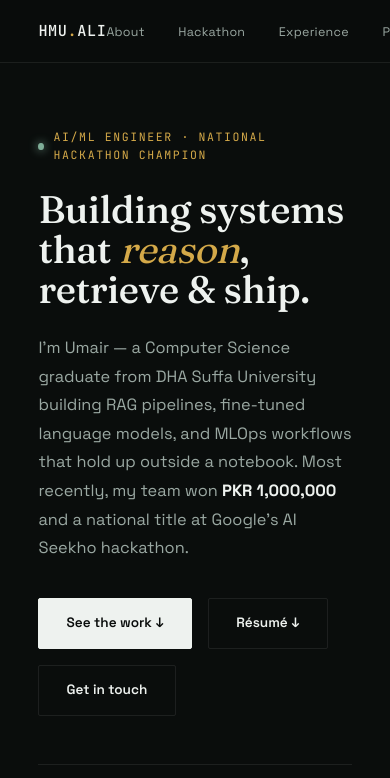
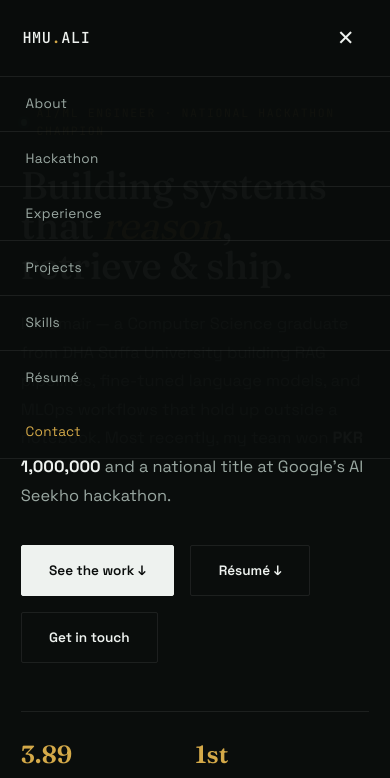
Before and after one commit to UH-ALI/portfolio-site, a plain HTML site: page index.html in a window 390 px wide. Both pictures are taken after a click on the button "Toggle menu". Shown: the top 778 px of the page. Drawn offline with Linux system fonts and the light colour scheme.

Commit message:
optimized for mobile phones

```diff
--- a/index.html
+++ b/index.html
@@ -46,11 +46,20 @@ nav{position:fixed;top:0;left:0;right:0;z-index:300;display:flex;align-items:cen
 .nav-links a:hover{color:var(--ink)}
 .nav-cta{border:1px solid var(--border);padding:.45rem 1.1rem;border-radius:2px;font-size:.75rem;transition:all .25s}
 .nav-cta:hover{border-color:var(--accent);color:var(--accent)}
-.burger{display:none;background:none;border:none;color:var(--ink);font-size:1.4rem;cursor:pointer}
-@media(max-width:840px){.nav-links{display:none}.burger{display:block}}
+.burger{display:none;background:none;border:none;color:var(--ink);font-size:1.3rem;cursor:pointer;width:44px;height:44px;align-items:center;justify-content:center}
+@media(max-width:840px){
+  nav{padding:1rem 1.4rem}
+  .nav-links{display:none;position:absolute;top:100%;left:0;right:0;flex-direction:column;gap:0;background:rgba(10,13,12,.97);backdrop-filter:blur(16px);border-bottom:1px solid var(--border);max-height:calc(100vh - 60px);overflow-y:auto}
+  .nav-links.open{display:flex}
+  .nav-links li{width:100%}
+  .nav-links a{display:block;padding:1rem 1.6rem;font-size:.85rem;border-top:1px solid var(--border)}
+  .nav-links .nav-cta{border:none;color:var(--accent)}
+  .burger{display:flex}
+}
 
 /* ---------- HERO ---------- */
 #hero{min-height:100vh;display:flex;align-items:center;padding:8rem 2.4rem 4rem;position:relative}
+@media(max-width:480px){#hero{padding:6.5rem 1.3rem 3rem}.hero-wrap{gap:2.2rem}}
 .hero-wrap{max-width:1180px;margin:0 auto;width:100%;display:grid;grid-template-columns:1.35fr .9fr;gap:4rem;align-items:center}
 .eyebrow{font-family:var(--mono);font-size:.72rem;letter-spacing:.14em;text-transform:uppercase;color:var(--accent);display:flex;align-items:center;gap:.6rem;margin-bottom:1.6rem}
 .eyebrow::before{content:'';width:7px;height:7px;background:var(--sig-l);border-radius:50%;box-shadow:0 0 10px var(--sig-l)}
@@ -86,6 +95,7 @@ nav{position:fixed;top:0;left:0;right:0;z-index:300;display:flex;align-items:cen
 
 /* ---------- SECTION SHELL ---------- */
 section{padding:6.5rem 2.4rem}
+@media(max-width:480px){section{padding:4.2rem 1.3rem}}
 .wrap{max-width:1180px;margin:0 auto}
 .sec-head{display:flex;justify-content:space-between;align-items:flex-end;margin-bottom:3rem;flex-wrap:wrap;gap:1rem}
 .sec-num{font-family:var(--mono);font-size:.72rem;color:var(--ink-mute);letter-spacing:.1em}
@@ -104,10 +114,11 @@ section{padding:6.5rem 2.4rem}
 .about-body p{color:var(--ink-dim);font-size:.98rem;line-height:1.85;margin-bottom:1.2rem}
 .about-body strong{color:var(--ink);font-weight:600}
 .fact-row{display:grid;grid-template-columns:repeat(2,1fr);gap:1rem;margin-top:2rem}
+@media(max-width:480px){.fact-row{grid-template-columns:1fr}}
 .fact{border-left:2px solid var(--sig);padding-left:1rem}
 .fact b{display:block;font-size:.92rem;margin-bottom:.15rem}
 .fact span{font-size:.78rem;color:var(--ink-mute)}
-@media(max-width:780px){#about .wrap{grid-template-columns:1fr}.about-photo{max-width:280px}}
+@media(max-width:780px){#about .wrap{grid-template-columns:1fr}#about .about-photo,#about .about-body{grid-column:1}#about .about-photo{max-width:280px;margin:0 auto}}
 
 /* ---------- FLAGSHIP / HACKATHON ---------- */
 #flagship{position:relative}
@@ -115,6 +126,7 @@ section{padding:6.5rem 2.4rem}
 .flag-photo{position:relative;min-height:340px}
 .flag-photo img{width:100%;height:100%;object-fit:cover;position:absolute;inset:0}
 .flag-body{padding:2.6rem;display:flex;flex-direction:column;justify-content:center}
+@media(max-width:480px){.flag-body{padding:1.6rem}}
 .flag-eyebrow{font-family:var(--mono);font-size:.7rem;color:var(--accent);letter-spacing:.1em;text-transform:uppercase;margin-bottom:.9rem}
 .flag-title{font-family:'Fraunces',serif;font-size:clamp(1.5rem,2.8vw,2.1rem);font-weight:500;margin-bottom:1rem;line-height:1.15}
 .flag-body p{color:var(--ink-dim);font-size:.92rem;line-height:1.75;margin-bottom:1.4rem}
@@ -145,6 +157,7 @@ section{padding:6.5rem 2.4rem}
 .p-photo img{width:100%;height:100%;object-fit:cover;position:absolute;inset:0}
 .p-photo-empty{width:100%;height:100%;display:flex;align-items:center;justify-content:center;font-family:var(--mono);font-size:.7rem;color:var(--ink-mute);letter-spacing:.06em;position:absolute;inset:0;background:linear-gradient(135deg,rgba(79,122,104,.12),transparent)}
 .p-body{padding:2.1rem 2.3rem}
+@media(max-width:480px){.p-body{padding:1.5rem 1.4rem}}
 .p-tag{font-family:var(--mono);font-size:.66rem;color:var(--accent);text-transform:uppercase;letter-spacing:.1em;margin-bottom:.6rem;display:inline-block;border:1px solid rgba(212,169,73,.3);padding:.2rem .55rem;border-radius:20px}
 .p-title{font-family:'Fraunces',serif;font-size:1.35rem;font-weight:500;margin-bottom:.65rem}
 .p-desc{color:var(--ink-dim);font-size:.88rem;line-height:1.7;margin-bottom:1rem}
@@ -193,7 +206,7 @@ footer{padding:2.2rem 2.4rem;border-top:1px solid var(--border);display:flex;jus
 
 <nav>
   <a href="#hero" class="logo">HMU<span>.</span>ALI</a>
-  <ul class="nav-links">
+  <ul class="nav-links" id="navLinks">
     <li><a href="#about">About</a></li>
     <li><a href="#flagship">Hackathon</a></li>
     <li><a href="#experience">Experience</a></li>
@@ -202,7 +215,7 @@ footer{padding:2.2rem 2.4rem;border-top:1px solid var(--border);display:flex;jus
     <li><a href="assets/Hafiz_Umair_Ali_Resume.pdf" download>Résumé</a></li>
     <li><a href="#contact" class="nav-cta">Contact</a></li>
   </ul>
-  <button class="burger" onclick="document.querySelector('.nav-links').style.display=document.querySelector('.nav-links').style.display==='flex'?'none':'flex'">☰</button>
+  <button class="burger" id="burgerBtn" aria-label="Toggle menu" aria-expanded="false">☰</button>
 </nav>
 
 <!-- HERO -->
@@ -620,6 +633,20 @@ if(!('ontouchstart' in window)){
   });
 }
 
+// Mobile nav toggle
+const burgerBtn = document.getElementById('burgerBtn');
+const navLinksEl = document.getElementById('navLinks');
+burgerBtn.addEventListener('click', ()=>{
+  const isOpen = navLinksEl.classList.toggle('open');
+  burgerBtn.setAttribute('aria-expanded', isOpen);
+  burgerBtn.textContent = isOpen ? '✕' : '☰';
+});
+navLinksEl.querySelectorAll('a').forEach(a=>a.addEventListener('click', ()=>{
+  navLinksEl.classList.remove('open');
+  burgerBtn.setAttribute('aria-expanded','false');
+  burgerBtn.textContent = '☰';
+}));
+
 </script>
 </body>
 </html>
```
